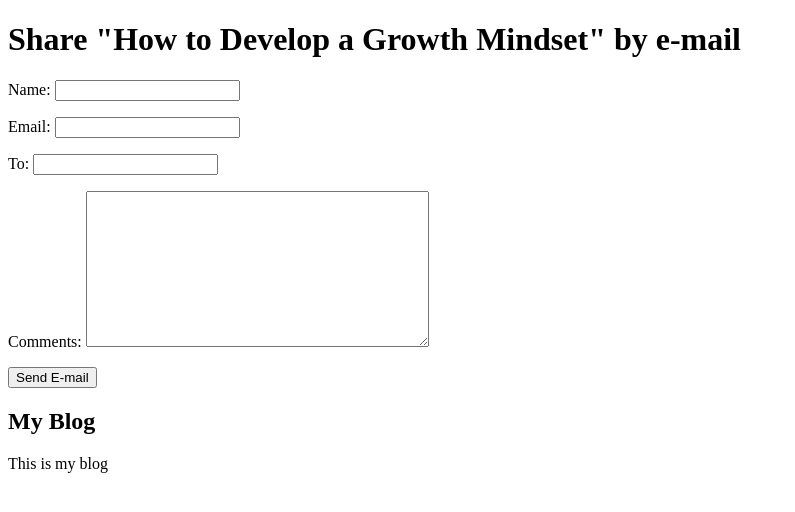
After one commit to abhishekbarve0612/learning-django, a Django app: page /blog/32/share/ in a window 1280 px wide. The commit adds this page. Shown: the top 512 px of the page, without its empty margins (0-795 px from the left). Run offline with Django 5.2, Linux system fonts and the light colour scheme; data comes from the database, SQL or seed files in the repository.

Commit message:
add email sharing functionality for blog posts with form and templates

```diff
--- /dev/null
+++ b/blog/forms.py
@@ -0,0 +1,10 @@
+from django import forms
+
+class EmailPostForm(forms.Form):
+    name = forms.CharField(max_length=50)
+    email = forms.EmailField()
+    to = forms.EmailField()
+    comments = forms.CharField(
+        required=False,
+        widget=forms.Textarea
+    )
--- a/blog/templates/blog/post/detail.html
+++ b/blog/templates/blog/post/detail.html
@@ -10,4 +10,9 @@
         Publisted {{ post.publish }} by {{ post.author }}
     </p>
     {{ post.body|linebreaks }}
+    <p>
+        <a href="{% url "blog:post_share" post.id %}">
+            Share this post
+        </a>
+    </p>
 {% endblock content %}
--- /dev/null
+++ b/blog/templates/blog/post/share.html
@@ -0,0 +1,21 @@
+{% extends "blog/base.html" %}
+
+{% block title %}
+    Share a post
+{% endblock title %}
+
+{% block content %}
+    {% if sent %}
+        <h1>Email successfully sent</h1>
+        <p>
+            "{{ post.title }} was successfully sent to {{ form.cleaned_data.to }}."
+        </p>
+    {% else %}
+        <h1>Share "{{ post.title }}" by e-mail</h1>
+        <form method="post">
+            {{ form.as_p }}
+            {% csrf_token %}
+            <input type="submit" value="Send E-mail">
+        </form>
+    {% endif %}
+{% endblock content %}
--- a/blog/urls.py
+++ b/blog/urls.py
@@ -10,4 +10,5 @@ urlpatterns = [
         views.post_detail,
         name='post_detail'
     ),
+    path('<int:post_id>/share/', views.post_share, name='post_share'),
 ]
--- a/blog/views.py
+++ b/blog/views.py
@@ -1,8 +1,10 @@
 from django.core.paginator import Paginator, EmptyPage, PageNotAnInteger
+from django.core.mail import send_mail
 from django.views.generic import ListView
 from django.shortcuts import render, get_object_or_404
 from django.http import Http404
 from .models import Post
+from .forms import EmailPostForm
 
 def post_list(request):
     post_list = Post.published.all()
@@ -43,3 +45,44 @@ def post_detail(request, year, month, day, post):
         'blog/post/detail.html',
         { 'post': post }
     )
+
+def post_share(request, post_id):
+    post = get_object_or_404(
+        Post,
+        id=post_id,
+        status=Post.Status.PUBLISHED
+    )
+    sent = False
+    if request.method == 'POST':
+        form = EmailPostForm(request.POST)
+        if form.is_valid():
+            cd = form.cleaned_data
+            post_url = request.build_absolute_uri(
+                post.get_absolute_url()
+            )
+            subject = (
+                f"{cd['name']} ({cd['email']}) "
+                f"recommends you read {post.title}"
+            )
+            message = (
+                f"Read {post.title} at {post_url}\n\n"
+                f"{cd['name']}\'s comments: {cd['comments']}"
+            )
+            send_mail(
+                subject=subject,
+                message=message,
+                from_email=None,
+                recipient_list=[cd['to']]
+            )
+            sent = True
+    else:
+        form = EmailPostForm()
+    return render(
+        request,
+        'blog/post/share.html',
+        {
+            'post': post,
+            'form': form,
+            'sent': sent,
+        }
+    )
```
Also changed, not shown: my_site/settings.py (+9 -0 lines), 1 other file.
